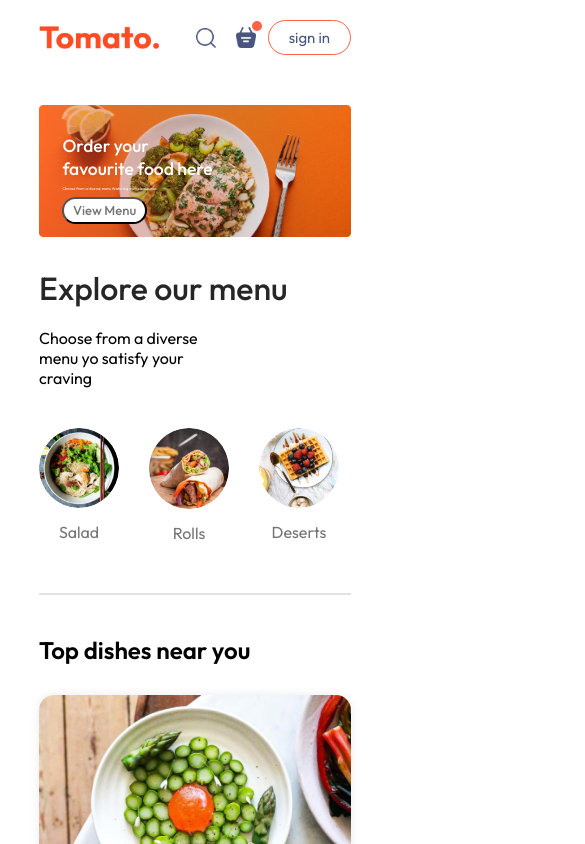
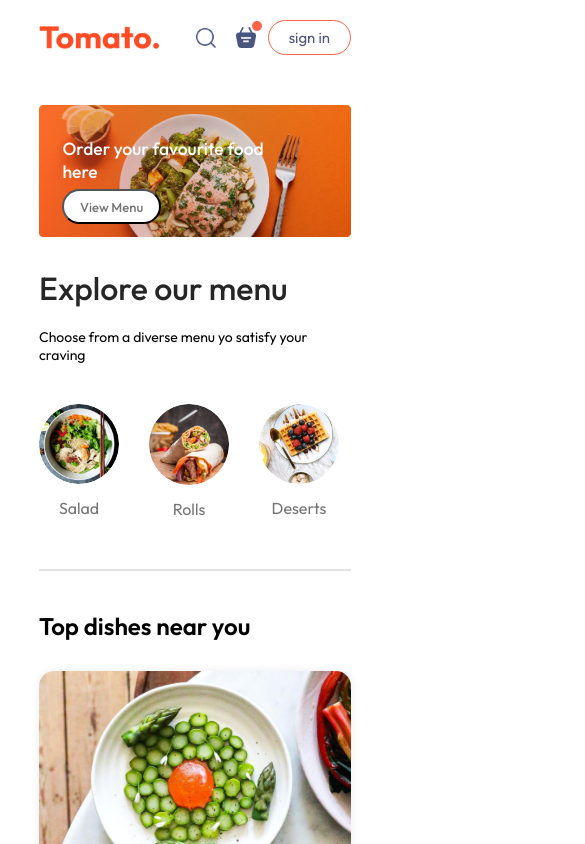
Before and after one commit to Nachiketa87/DeliveryApp-, a React (Vite) app in the folder frontend/: page / in a window 390 px wide. Shown: the top 844 px of the page, 585 px wide, since content can reach past the window. Built offline with nearby package versions, Linux system fonts and the light colour scheme.

Commit message:
explore,footer,header css

```diff
--- a/frontend/src/components/Footer/Footer.css
+++ b/frontend/src/components/Footer/Footer.css
@@ -47,3 +47,14 @@
     background-color: grey;
     border: none;
 }
+
+@media (max-width:750px){
+    .footer-content{
+        display: flex;
+        flex-direction: column;
+        gap: 35px;
+    }
+    .footer-copyright{
+        text-align: center;
+    }
+}
--- a/frontend/src/components/navbar/ExploreMenu/ExploreMenu.css
+++ b/frontend/src/components/navbar/ExploreMenu/ExploreMenu.css
@@ -47,3 +47,10 @@
     border: 4px solid tomato;
     padding: 2px;
 }
+
+@media (max-width:1050px){
+    .explore-menu-text{
+        max-width: 100%;
+        font-size: 14px;
+    }
+}
--- a/frontend/src/components/navbar/Header/Header.css
+++ b/frontend/src/components/navbar/Header/Header.css
@@ -38,3 +38,21 @@
     font-size: max(1vw,13px);
     border-radius: 50px;
 }
+
+@media (max-width:1050px) {
+    .header-contents{
+        max-width: 45%;
+    }
+}
+
+@media (max-width:750px) {
+    .header-contents{
+        max-width: 65%;
+    }
+    .header-contents p{
+        display: none;
+    }
+    .header-contents button{
+        padding: 2vw 4vw;
+    }
+}
--- a/frontend/src/components/navbar/Navbar.jsx
+++ b/frontend/src/components/navbar/Navbar.jsx
@@ -1,6 +1,7 @@
 import React, { useState } from 'react'
 import './Navbar.css'
 import { assets } from '../../assets/assets'
+import { Link } from 'react-router-dom';
 
 const Navbar = () => {
 
@@ -9,10 +10,10 @@ const Navbar = () => {
     <div className='navbar'>
         <img src={assets.logo} alt="" className="logo" />
         <ul className="navbar-menu">
-          <li onClick={()=>setMenu("home")} className={menu==="home"?"active":""}>home</li>
-          <li onClick={()=>setMenu("menu")} className={menu==="menu"?"active":""}>menu</li>
-          <li onClick={()=>setMenu("mobile-app")} className={menu==="mobile-app"?"active":""}>mobile-app</li>
-          <li onClick={()=>setMenu("contact-us")} className={menu==="contact-us"?"active":""}>Contact us</li>
+          <Link to='/' onClick={() => setMenu('home')} className={menu === 'home' ? 'active' : ''}>home</Link>
+          <a href='#explore-menu' onClick={() => setMenu('menu')} className={menu === 'menu' ? 'active' : ''}>menu</a>
+          <a href='#app-download' onClick={() => setMenu('mobile-app')} className={menu === 'mobile-app' ? 'active' : ''}>mobile-app</a>
+          <a href='#footer' onClick={() => setMenu('contact-us')} className={menu === 'contact-us' ? 'active' : ''}>Contact us</a>
         </ul>
         <div className="navbar-right">
           <img src={assets.search_icon} alt="" />
--- a/frontend/src/index.css
+++ b/frontend/src/index.css
@@ -5,6 +5,7 @@
   margin: 0;
   box-sizing: border-box;
   font-family: Outfit;
+  scroll-behavior: smooth;
 }
 
 body{
```
